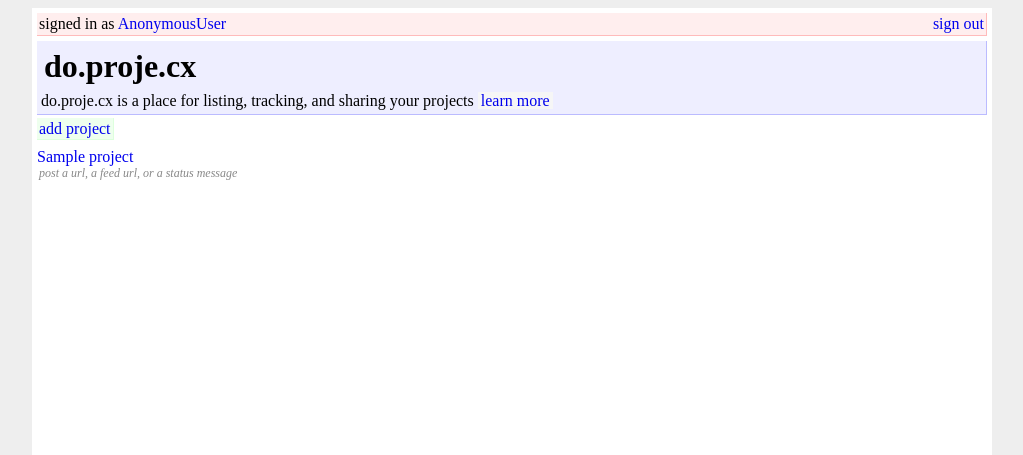
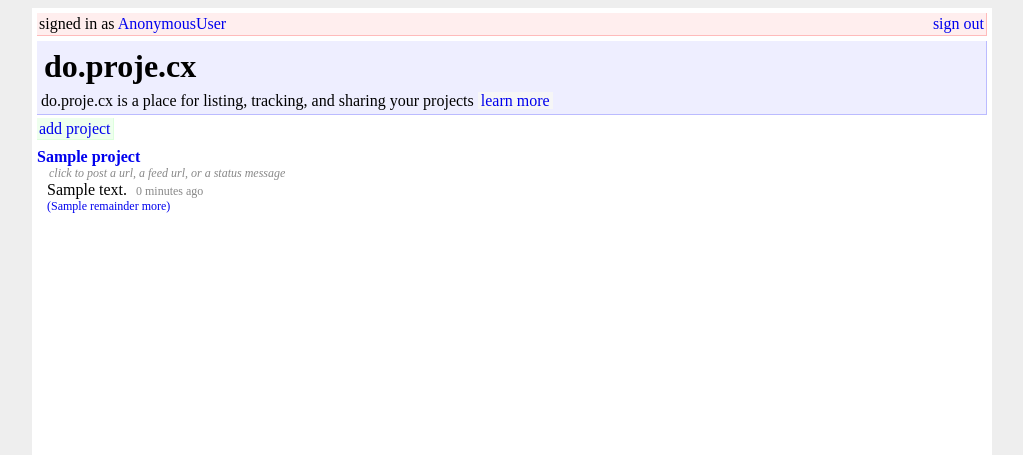
Before and after one commit to bmander/proje, a Django app: template proje/templates/home.html in a window 1280 px wide. Shown: the top 455 px of the page, without its empty margins (128-1151 px from the left). Run offline with Django 3.2, Linux system fonts and the light colour scheme; the template is opened without the code that fills it: most values are stand-ins (such as "Sample title", 1, 10 or a date in 2020); parts of the project's set-up code (start-up, migrations or seed data) failed here and were passed over.

Commit message:
add scraps to project

```diff
--- a/index.yaml
+++ b/index.yaml
@@ -9,3 +9,9 @@ indexes:
 # manually, move them above the marker line.  The index.yaml file is
 # automatically uploaded to the admin console when you next deploy
 # your application using appcfg.py.
+
+- kind: Scrap
+  properties:
+  - name: project
+  - name: created
+    direction: desc
--- a/proje/templates/home.html
+++ b/proje/templates/home.html
@@ -30,15 +30,26 @@
           post_scrap_form_div.children().filter("form").children().filter(".scrap_input").focus();
         });
 
-        // onsubmit hide the posturl form
+        // onsubmit create scrap via ajax, append response to scraps list, and hide the form
         $(".post_scrap_form").submit(function (event){
-          var url       = $(this).children().filter(".scrap_input")[0].value;
+          // get data from form
+          var content   = $(this).children().filter(".scrap_input")[0].value;
           var projectid = $(this).children().filter(".project_id_input")[0].value;
 
-          console.log( url );
+          console.log( content );
           console.log( projectid );
 
-          hide_url_submit_form( this );
+          // persist in bigtable
+          $.post( "add_scrap/", {'content':content,'projectid':projectid}, function(data,textStatus,xhr){
+            console.log( textStatus );
+          });
+
+          // add the scrap to the current page
+          var scrap_list_div = $(this).parent().parent().siblings().filter(".scrap_list");
+          scrap_list_div.prepend( $("<div>").html(content) );
+
+          // hide the submit form
+          hide_url_submit_form($(this));
 
           return false;
         });
@@ -144,6 +155,26 @@
         margin-bottom:0px;
       }
 
+      .project_scraps {
+        margin-left:10px;
+      }
+
+      .scrap_created {
+        margin-left:5px;
+        font-size:12px;
+        color:#888;
+
+      }
+
+      .scrap_remainder {
+        font-size:12px;
+        color:#888;
+      }
+
+      .project_name {
+        font-weight:bold;
+      }
+
     </style>
   </head>
   <body>
@@ -174,21 +205,32 @@
         {% for project in projects %}
         <div>
           <div class="project_summary">
-            <a href="/project/{{project.key.id}}/">{{ project.name }}</a>
+            <span class="project_name"><a href="/project/{{project.id}}/">{{ project.name }}</a></span>
           </div>
           <div class="project_scraps">
             <div class="post_scrap">
               <div class="post_scrap_explanation">
-                <span class="post_scrap_explanation_span">post a url, a feed url, or a status message</span>
+                <span class="post_scrap_explanation_span">click to post a url, a feed url, or a status message</span>
               </div>
               <div class="post_scrap_form_div">
                 <form class="post_scrap_form">
                   <input class="scrap_input" size="50" type="text" name="scrap"/>
-                  <input class="project_id_input" type="hidden" name="projectid" value="{{project.key.id}}"/>
+                  <input class="project_id_input" type="hidden" name="projectid" value="{{project.id}}"/>
                   <input type="submit" value="submit">
                   <input class="scrap_input_cancel" type="button" value="cancel">
                 </form>
               </div>
+            </div>
+            <div class="scrap_list">
+              {% for scrap in project.scraps %}
+              <div>
+                <span class="scrap_content">{{scrap.content}}<span>
+                <span class="scrap_created">{{scrap.created|timesince}} ago</span>
+              </div>
+              {% endfor %}
+              {% if project.remainder %}
+              <div class="scrap_remainder"><a href="/project/{{project.id}}/">({{project.remainder}} more)</a></div>
+              {% endif %}
             </div>
           </div>
         </div>
--- a/proje/urls.py
+++ b/proje/urls.py
@@ -13,6 +13,7 @@ urlpatterns = patterns(
     url(r'^project/delete/(.*)/', 'delete_project', name='delete_project'),
     url(r'^project/(.*)/', 'project', name='project'),
     url(r'^user/(.*)/', 'user', name='user'),
+    url(r'^add_scrap/$', 'add_scrap', name='add_scrap'),
     # Example:
     # (r'^proje/', include('proje.foo.urls')),
 
```
Also changed, not shown: proje/models.py (+9 -0 lines), proje/views.py (+48 -3 lines).
